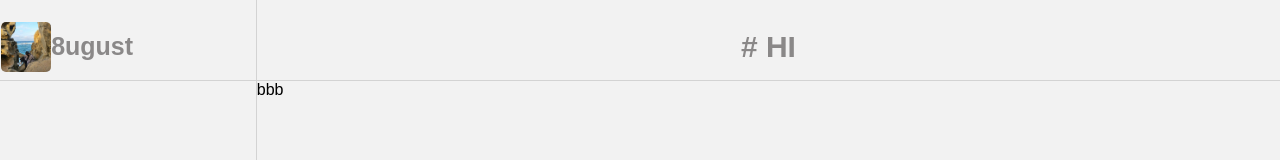
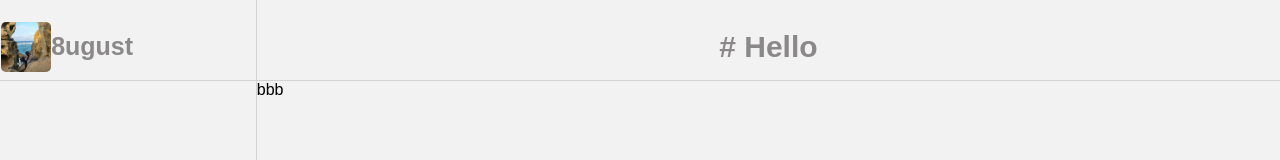
Before and after one commit to seonghan-Min/8ugust-ui, a React (Create React App) app: page / in a window 1280 px wide. Shown: the top 160 px of the page. Built offline with nearby package versions, Linux system fonts and the light colour scheme.

Commit message:
[#0003] Contents Header 제목 완성

```diff
--- a/src/components/MessageList/index.js
+++ b/src/components/MessageList/index.js
@@ -1,11 +1,13 @@
 import styles from './index.module.css';
 
-function BodyContent () {
+function BodyContent (props) {
+
+    const current = props.current;
 
     return (
         <div className={styles['body-content']}>
             <div className={styles['content-header']}>
-                <div className={styles['content-header-txt']}># HI</div>
+                <div className={styles['content-header-txt']}># {current}</div>
             </div>
             <div className={styles['content-main']}>
                 bbb
--- a/src/components/NavItem/index.js
+++ b/src/components/NavItem/index.js
@@ -2,8 +2,14 @@ import styles from './index.module.css';
 
 function NavItem (props) {
 
+    const setCurrent = props.setCurrent;
+
+    function onClick () {
+        setCurrent(props.name)
+    }
+
     return (
-        <div key={props.id} className={styles['nav-item-inner']}># {props.name}</div>
+        <div key={props.id} className={styles['nav-item-inner']} onClick={onClick}># {props.name}</div>
     );
 }
 
--- a/src/components/NavItem/index.module.css
+++ b/src/components/NavItem/index.module.css
@@ -8,5 +8,6 @@
 }
 
 .nav-item-inner:hover {
+    cursor: pointer;
     background-color: #D3D3D3;
 }
--- a/src/components/main.js
+++ b/src/components/main.js
@@ -3,6 +3,7 @@ import Navbar from './Navbar/index';
 import BodyContent from './MessageList/index';
 import AddRoomModal from './AddRoomModal/index';
 import styles from './main.module.css';
+import { unstable_renderSubtreeIntoContainer } from 'react-dom';
 
 function Main () {
 
@@ -10,12 +11,13 @@ function Main () {
     const [roomList, setRoomList] = useState([]);
     const [roomId, setRoomId] = useState(1);
     const [roomNm, setRoomNm] = useState('');
+    const [current, setCurrent] = useState('Hello');
 
 
     return (
         <div className={styles['content']}>
-            <Navbar setIsModal={setIsModal} roomList={roomList}/>
-            <BodyContent/>
+            <Navbar setIsModal={setIsModal} roomList={roomList} setCurrent={setCurrent}/>
+            <BodyContent current={current}/>
             <AddRoomModal isModal={isModal} setIsModal={setIsModal} roomId={roomId} setRoomId={setRoomId} roomNm={roomNm} setRoomNm={setRoomNm} roomList={roomList} setRoomList={setRoomList}/>
         </div>
     );
--- a/src/components/navbar/index.js
+++ b/src/components/navbar/index.js
@@ -6,6 +6,7 @@ import NavItem from '../NavItem/index.js';
 
 function Navbar (props) {
 
+    const setCurrent = props.setCurrent;
     const setIsModal = props.setIsModal;
     const roomList = props.roomList;
 
@@ -23,7 +24,7 @@ function Navbar (props) {
             </div>
             <div className={styles['nav-menu']}>
                 <div className={styles['nav-item']}>
-                    {roomList.map((item) => <NavItem key={item.id} name={item.name} />)}
+                    {roomList.map((item) => <NavItem key={item.id} name={item.name} setCurrent={setCurrent}/>)}
                 </div>
             </div>
             <div className={styles['nav-footer']}>
```
